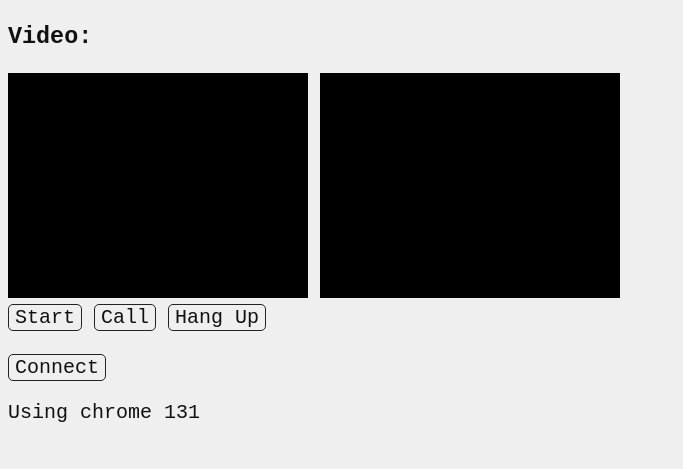
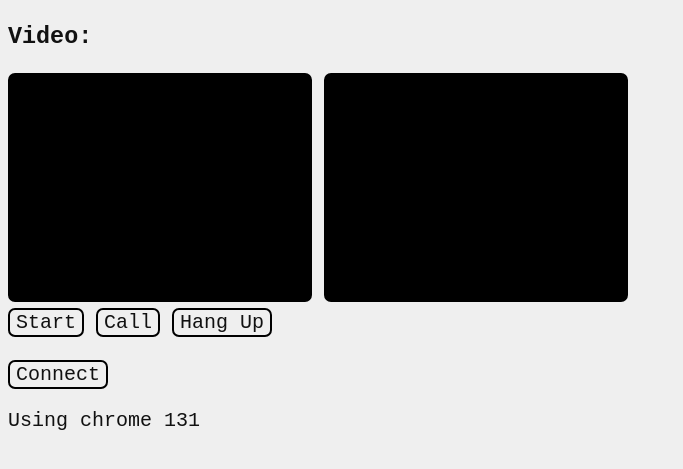
Before and after one commit to RyanFleck/WebRTC-Experiment, a website built with webpack: page src/index.html in a window 1280 px wide. Shown: the part 75-544 px from the top of the page, without its empty margins (0-683 px from the left). Built offline with nearby package versions, Linux system fonts and the light colour scheme.

```diff
--- a/src/styles/index.scss
+++ b/src/styles/index.scss
@@ -1,6 +1,8 @@
 $base-font-size: 20px;
 $base-text-color: #111;
 $base-background-color: #EFEFEF;
+$base-border-radius: 7px;
+$base-border: 2px solid black;
 
 html {
   font-size: $base-font-size;
@@ -19,8 +21,8 @@
   font-size: $base-font-size;
   color: $base-text-color;
   background: $base-background-color;
-  border: 1px solid #222;
-  border-radius: 5px;
+  border: $base-border;
+  border-radius: $base-border-radius;
 }
 
 video {
@@ -28,4 +30,6 @@
   width: 300px;
   background: black;
   min-height: 225px;
+  border: $base-border;
+  border-radius: $base-border-radius;
 }
```
Also changed, not shown: README.md, public/videophone.png (added).
